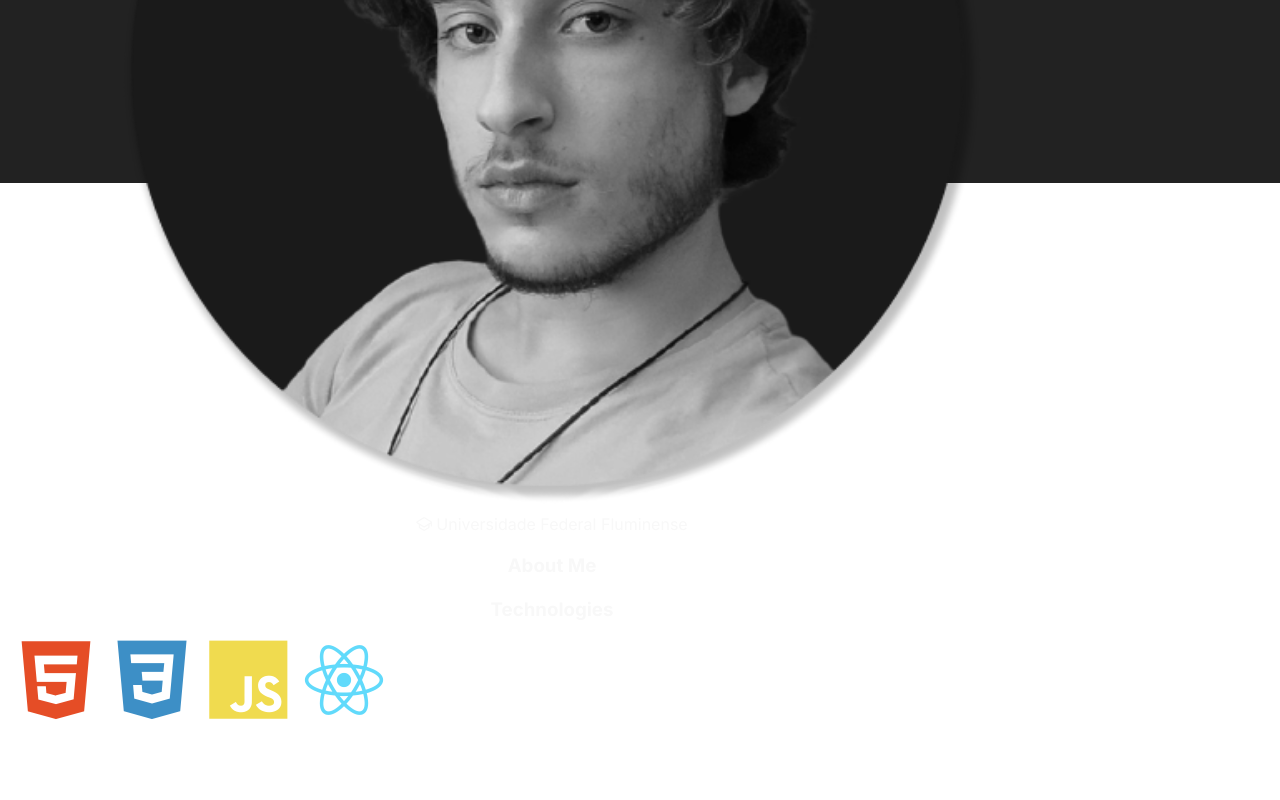
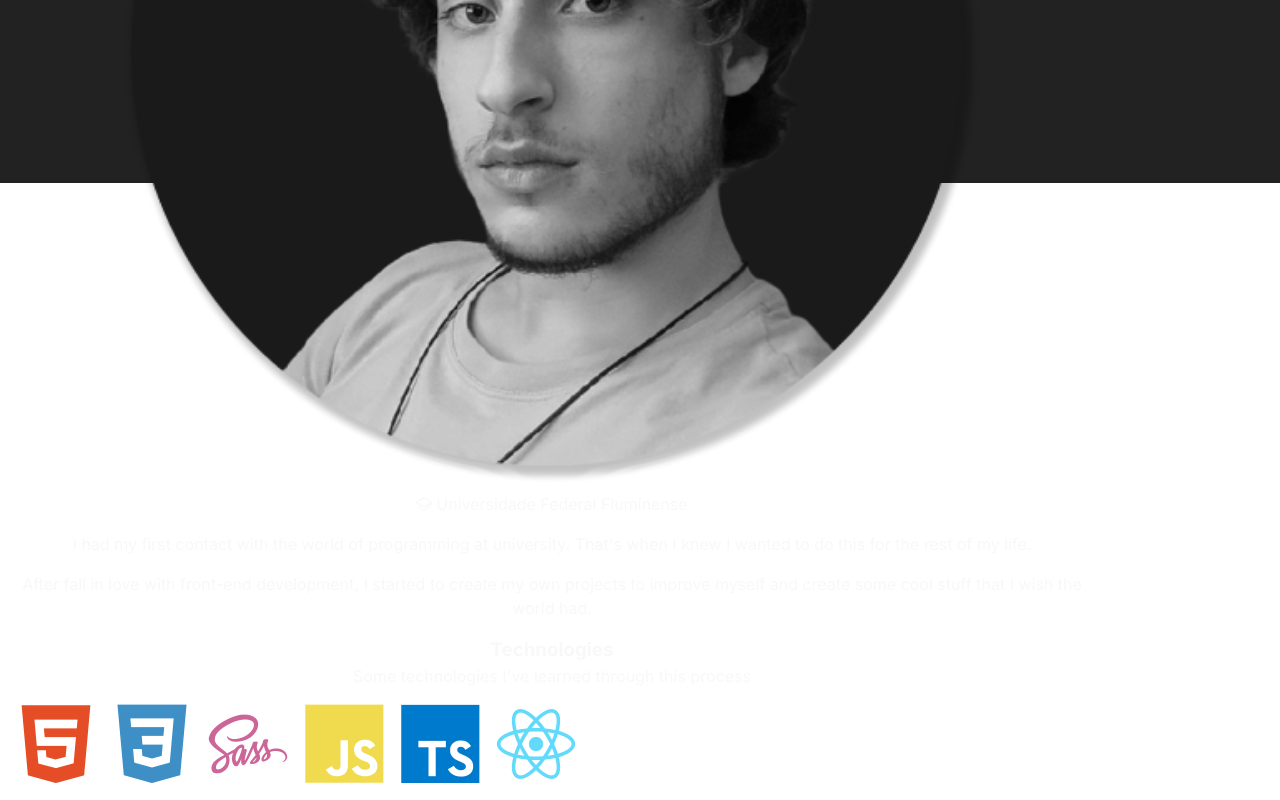
Before and after one commit to thiagofons/portfolio, a React (Create React App) app: page / in a window 1280 px wide. Shown: the part 617-1417 px from the top of the page. Before the commit the page ends 1353 px from the top, so only its background shows below. Built offline with nearby package versions, Linux system fonts and the light colour scheme.

Commit message:
AboutMe info

```diff
--- a/src/index.tsx
+++ b/src/index.tsx
@@ -8,6 +8,7 @@ import { NavProvider } from "./components/controllers/NavContext";
 const root = ReactDOM.createRoot(
   document.getElementById("root") as HTMLElement
 );
+
 root.render(
   <React.StrictMode>
     <NavProvider>
--- a/src/pages/AboutMe.tsx
+++ b/src/pages/AboutMe.tsx
@@ -4,8 +4,9 @@ import "../styles/main.sass";
 
 const AboutMe = () => {
   return (
-    <section id="aboutme" className="aboutme">
+    <section id="aboutme" className="aboutme section">
       <header className="info__header">
+        <h2>About Me</h2>
         <img src={MyImg} alt="" />
         <div className="info">
           <div className="college">
@@ -16,14 +17,25 @@ const AboutMe = () => {
       </header>
       <main className="info__body">
         <div className="info__text">
-          <h3>About Me</h3>
+          <p>
+            I had my first contact with the world of programming at university.
+            That's when I knew I wanted to do this for the rest of my life.
+          </p>
+          <p>
+            After fall in love with front-end development, I started to create
+            my own projects to improve myself and create some cool stuff that I
+            wish the world had.
+          </p>
         </div>
         <div className="technologies">
           <h3>Technologies</h3>
+          <p>Some technologies I've learned through this process</p>
           <div className="tech__container">
             <i className="devicon-html5-plain colored"></i>
             <i className="devicon-css3-plain colored"></i>
+            <i className="devicon-sass-original colored"></i>
             <i className="devicon-javascript-plain colored"></i>
+            <i className="devicon-typescript-plain colored"></i>
             <i className="devicon-react-original colored"></i>
           </div>
         </div>
--- a/src/pages/Home.tsx
+++ b/src/pages/Home.tsx
@@ -3,7 +3,7 @@ import "../styles/main.sass"
 
 const Home = () => {
   return (
-    <header className="home section">
+    <header id="home" className="home section">
       <div className="hello">
         <h1>
           Hi!
--- a/src/styles/assets/_resets.sass
+++ b/src/styles/assets/_resets.sass
@@ -6,6 +6,9 @@
 
 html, body
   height: 100%
+
+html
+  scroll-behavior: smooth
 
 body
   line-height: 1.5
--- a/src/styles/components/layout.sass
+++ b/src/styles/components/layout.sass
@@ -11,6 +11,8 @@
   padding: 1rem
   max-height: 100vh
   position: relative
+
+
 
   @media screen and ( min-width: 425px )
     display: flex
@@ -56,3 +58,6 @@
   display: flex
   flex-direction: column
   gap: 1rem
+
+  &::-webkit-scrollbar
+    display: none
--- a/src/styles/main.sass
+++ b/src/styles/main.sass
@@ -13,7 +13,3 @@
 .section
   min-height: 100vh
   overflow: hidden
-
-
-::-webkit-scrollbar
-  display: none
--- a/src/styles/pages/aboutme.sass
+++ b/src/styles/pages/aboutme.sass
@@ -22,6 +22,10 @@
   .info__body
     text-align: center
     @include mixins.flex-column(1rem)
+
+    .info__text
+      @include mixins.flex-column(1rem)
+
     .technologies
       .tech__container
         padding: 1rem 0
```
